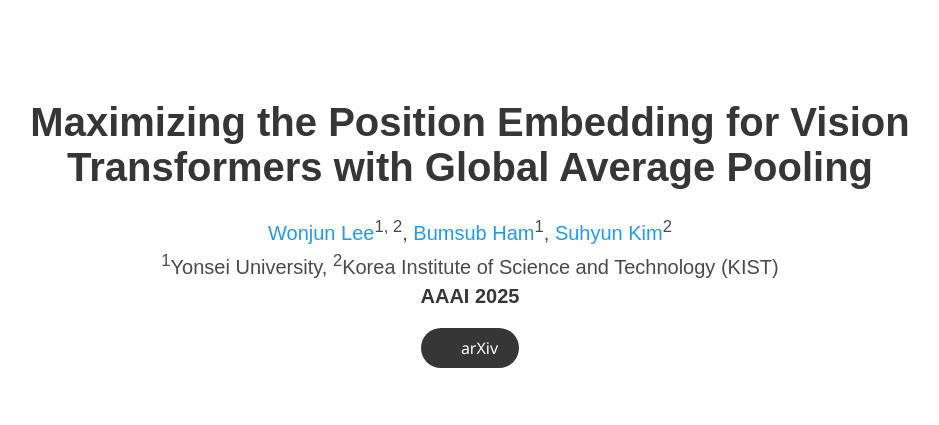
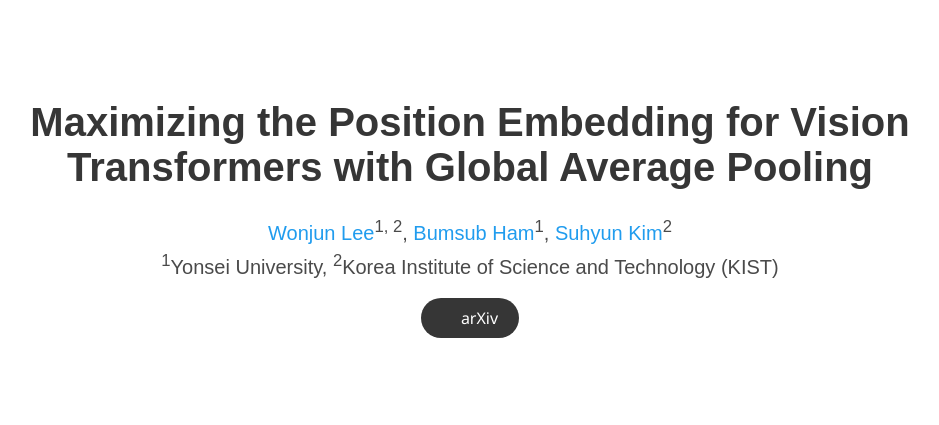
Before and after one commit to velpegor/MPVG, a plain HTML site: page index.html in a window 1280 px wide. Shown: the top 425 px of the page, without its empty margins (170-1109 px from the left). Drawn offline with nearby package versions, Linux system fonts and the light colour scheme; some icons are missing; a web font is replaced by a local one.

Commit message:
Update index.html

```diff
--- a/index.html
+++ b/index.html
@@ -69,10 +69,6 @@
           <div class="is-size-5 publication-authors">
             <span class="author-block"><sup>1</sup>Yonsei University,</span>
             <span class="author-block"><sup>2</sup>Korea Institute of Science and Technology (KIST)</span>
-          </div>
-
-	  <div class="is-size-5 publication-authors">
-            <span class="author-block"><strong>AAAI 2025</strong></span>
           </div>
 
           <div class="column has-text-centered">
```
